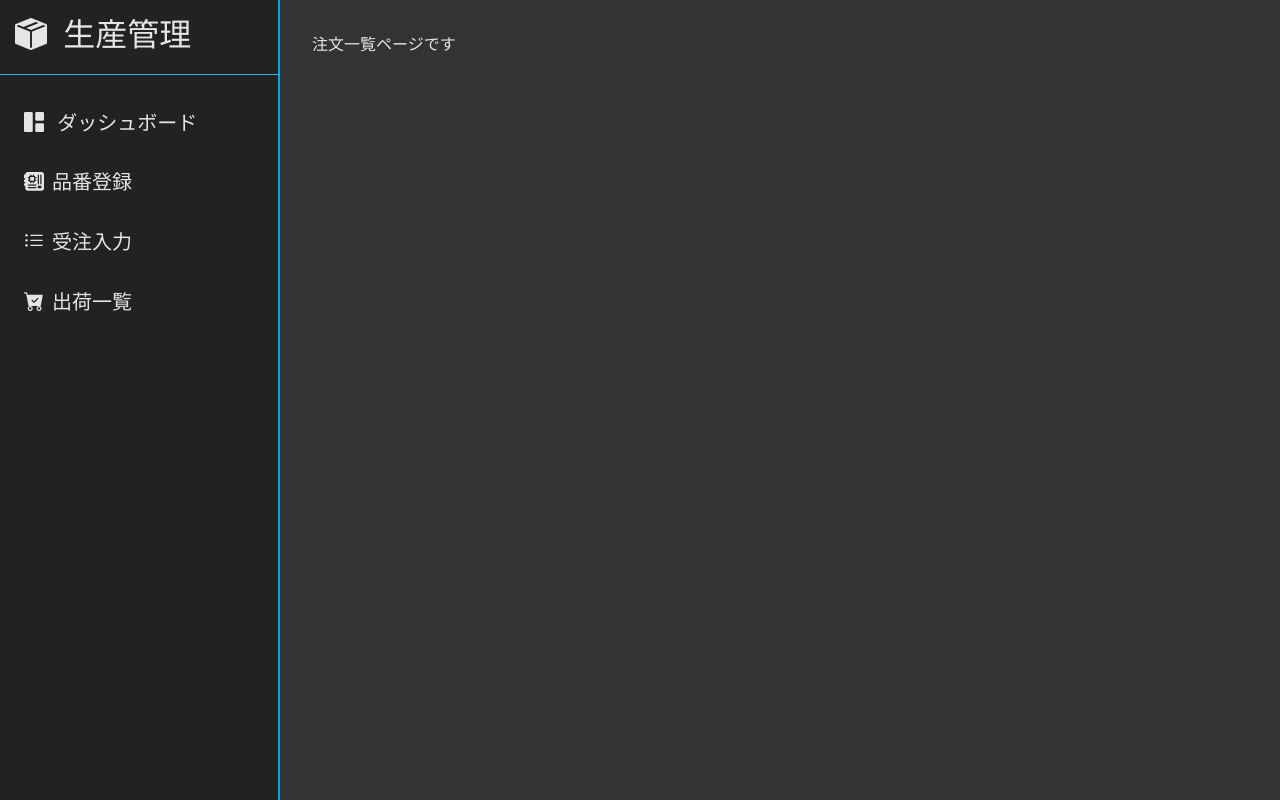
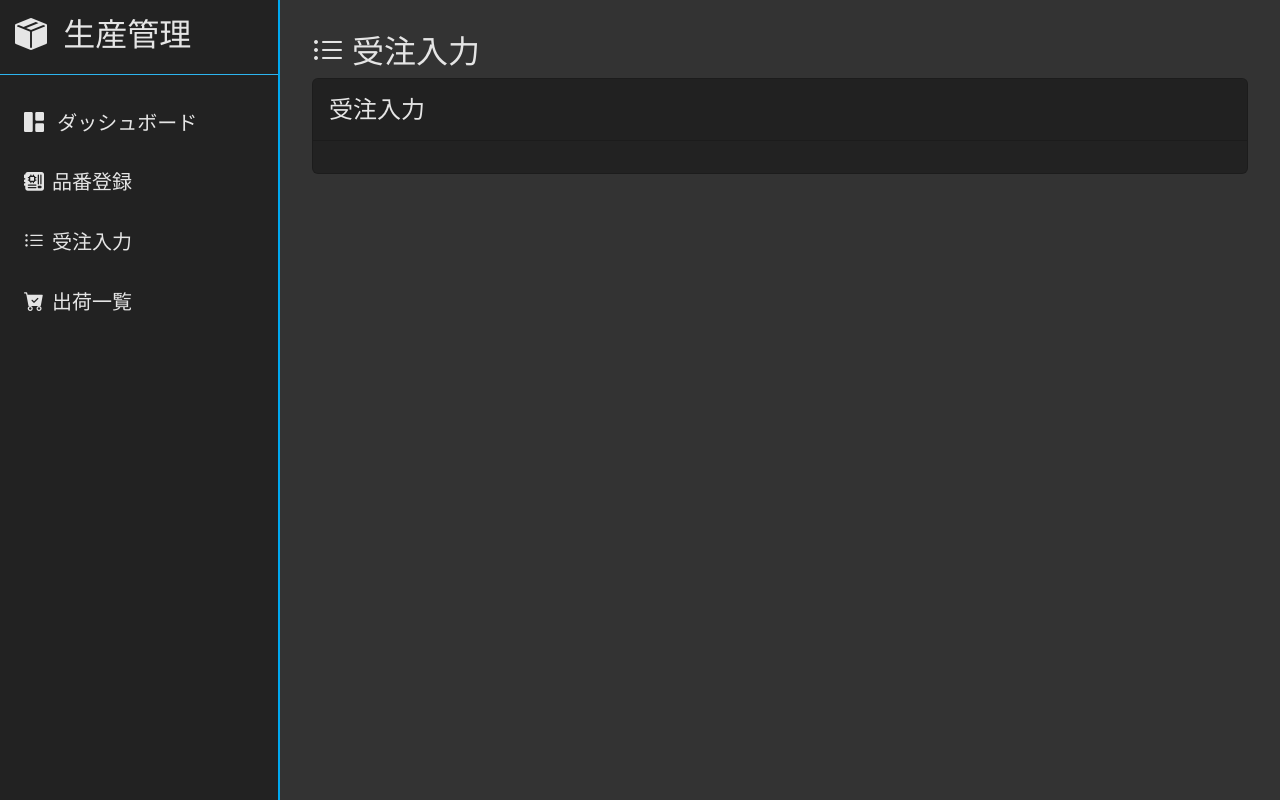
Before and after one commit to itut-vl/2026_project, a Django app: page /order_list/ in a window 1280 px wide. Run offline with Django 4.2, Linux system fonts and the light colour scheme; some libraries are stand-ins or nearby versions.

Commit message:
1月10日

```diff
--- a/templates/item_register.html
+++ b/templates/item_register.html
@@ -1,11 +1,11 @@
 {% extends 'base.html' %} {% block content %}
-<div class="container-fluid">
-  <div class>
+<div>
+  <div>
     <h1 class="h2"><i class="bi bi-motherboard-fill me-2"></i>品番登録</h1>
   </div>
   <div class="card mb-4">
     <div class="card-header py-3">
-      <h2 class="m-0 h4">品番登録</h2>
+      <h2 class="h4 m-0">品番登録</h2>
     </div>
     <div id="item_register" class="card-body row gx-5">
       <div class="col-md-6">
--- a/templates/order_list.html
+++ b/templates/order_list.html
@@ -1,4 +1,15 @@
-{% extends 'base.html' %} {% block content %}
-<p>注文一覧ページです</p>
-
-{% endblock content %}
+{% extends "base.html" %}{% block content %}
+<div class>
+  <div>
+    <h1 class="h2"><i class="bi bi-list-ul me-2"></i>受注入力</h1>
+  </div>
+  <div class="card">
+    <div class="card-header py-3">
+      <h2 class="h4 m-0">受注入力</h2>
+    </div>
+    <div class="card-body">
+      <div class=""></div>
+    </div>
+  </div>
+  {% endblock content%}
+</div>
```
Also changed, not shown: templates/dashbord.html (+5 -2 lines).
